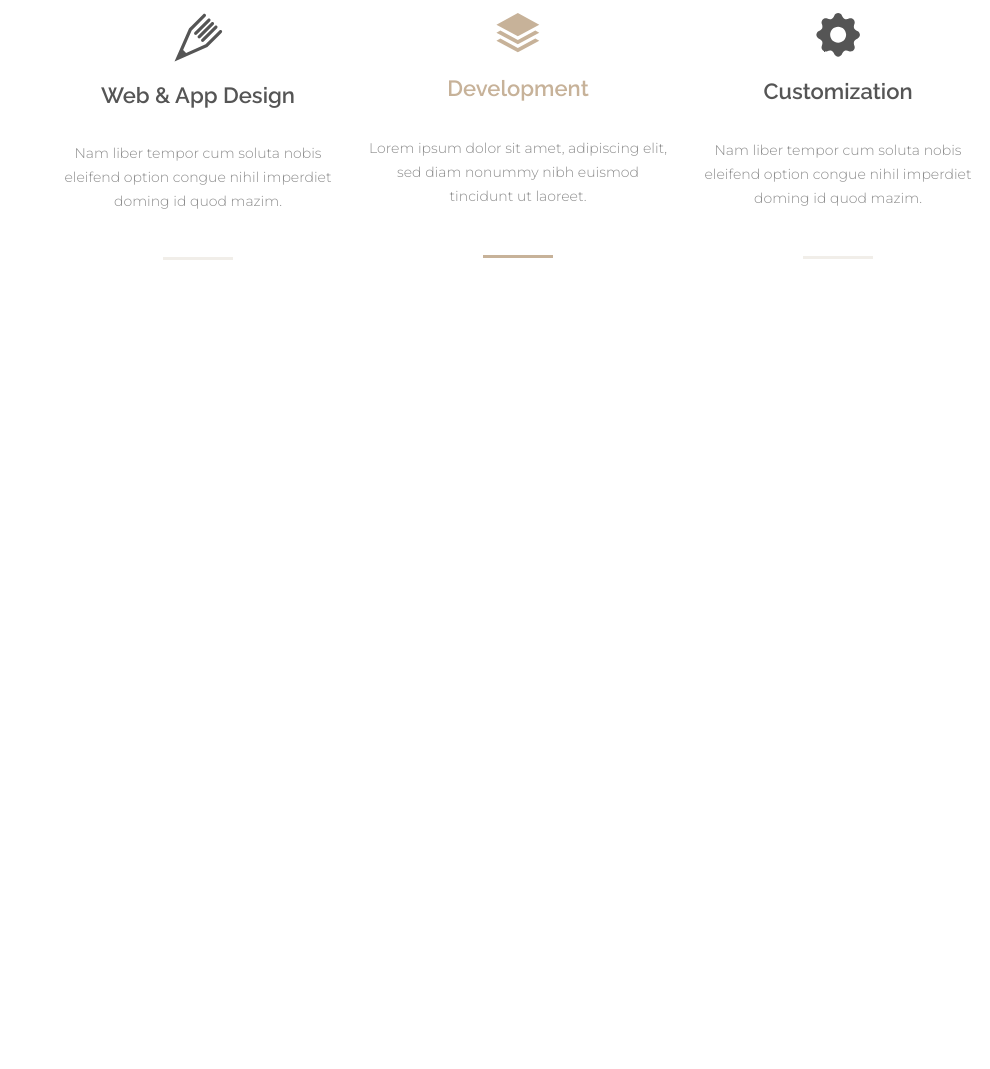
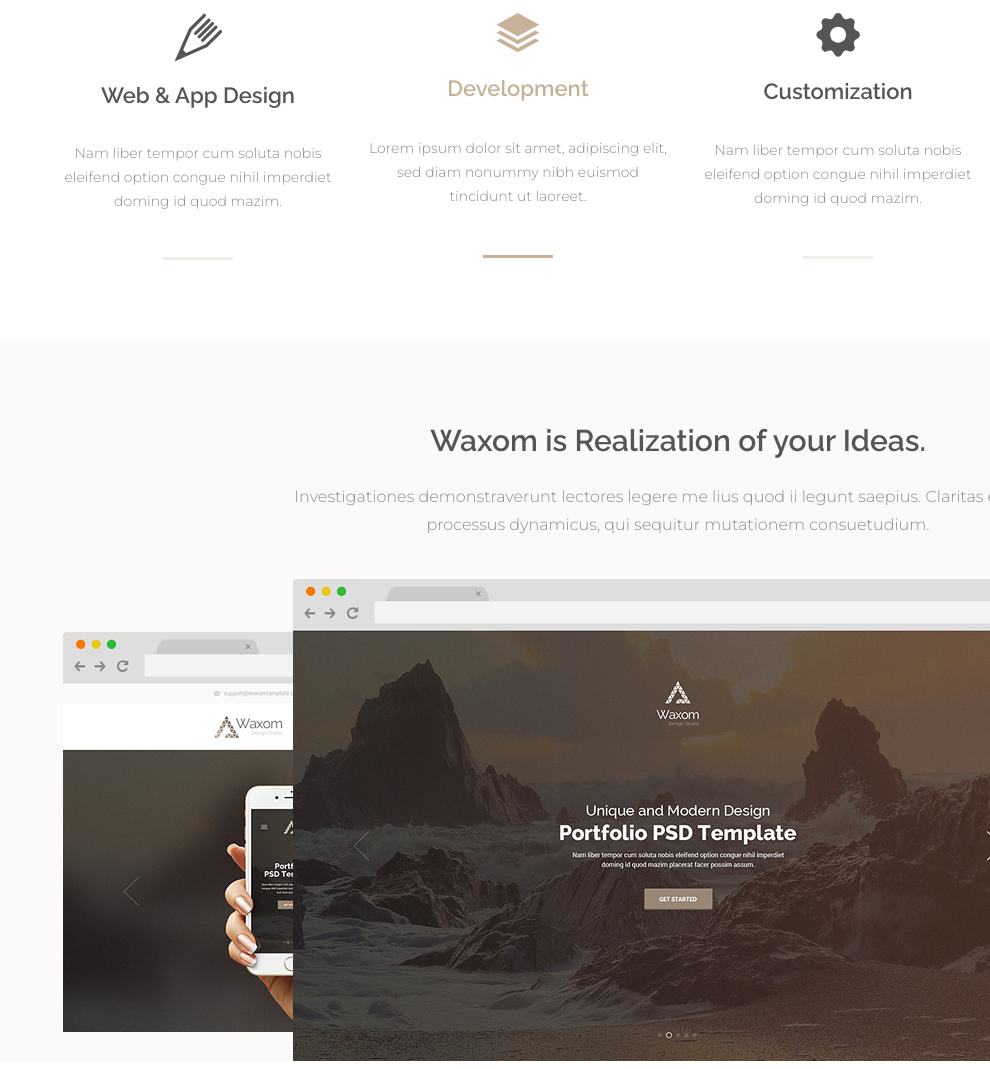
Before and after one commit to StrChristina/waxom_gb, a plain HTML site: page index.html in a window 1280 px wide. Shown: the part 1174-2243 px from the top of the page, without its empty margins (290-1280 px from the left). Before the commit the page ends 1522 px from the top, so only its background shows below. Drawn offline with Linux system fonts and the light colour scheme; a web font is replaced by a local one.

Commit message:
add section realization-ideas

```diff
--- a/css/style.css
+++ b/css/style.css
@@ -414,3 +414,73 @@ body {
   color: #8c8c8c;
   padding: 19px 0 30px 0;
 }
+
+.realization-ideas {
+  width: 100%;
+  background-color: #fbfaf8;
+  display: flex;
+  flex-wrap: wrap;
+  justify-content: center;
+  position: relative;
+}
+
+.realization-ideas_content {
+  display: flex;
+  flex-wrap: wrap;
+  justify-content: center;
+}
+
+.realization-ideas_title {
+  width: 100%;
+  padding-top: 83px;
+  margin: 0;
+  text-align: center;
+  font-family: "raleway";
+  font-weight: 600;
+  font-style: normal;
+  font-size: 30px;
+  line-height: 1.2;
+  color: #555555;
+}
+
+.realization-ideas_txt {
+  margin: 0;
+  width: 45%;
+  text-align: center;
+  padding-top: 24px;
+  padding-bottom: 40px;
+  font-family: "montserrat";
+  font-weight: 300;
+  font-style: normal;
+  font-size: 16px;
+  line-height: 28px;
+  color: #8c8c8c;
+}
+
+.realization-ideas_img-center {
+  z-index: 3;
+}
+
+.realization-ideas_img-left {
+  position: absolute;
+  top: 292px;
+  left: 345px;
+  z-index: 2;
+}
+
+.realization-ideas_img-right {
+  position: absolute;
+  top: 292px;
+  right: 345px;
+  z-index: 1;
+}
+
+.realization-ideas_img-center:hover {
+  z-index: 1;
+}
+.realization-ideas_img-left:hover {
+  z-index: 3;
+}
+.realization-ideas_img-right:hover {
+  z-index: 5;
+}
--- a/index.html
+++ b/index.html
@@ -166,6 +166,39 @@
             </p>
           </div>
         </section>
+        <section class="realization-ideas">
+          <div class="realization-ideas_content">
+            <h2 class="realization-ideas_title">
+              Waxom is Realization of your Ideas.
+            </h2>
+            <p class="realization-ideas_txt">
+              Investigationes demonstraverunt lectores legere me lius quod ii
+              legunt saepius. Claritas est etiam processus dynamicus, qui
+              sequitur mutationem consuetudium.
+            </p>
+          </div>
+          <img
+            class="realization-ideas_img-center"
+            src="img/browser_center_10768.png"
+            alt="photo"
+            width="770"
+            height="482"
+          />
+          <img
+            class="realization-ideas_img-right"
+            src="img/browser_right_10770.png"
+            alt="photo"
+            width="770"
+            height="400"
+          />
+          <img
+            class="realization-ideas_img-left"
+            src="img/browser_left_10769.png"
+            alt="photo"
+            width="770"
+            height="400"
+          />
+        </section>
       </main>
     </div>
   </body>
```
Also changed, not shown: img/browser_center_10768.png (added), img/browser_left_10769.png (added), img/browser_right_10770.png (added).
